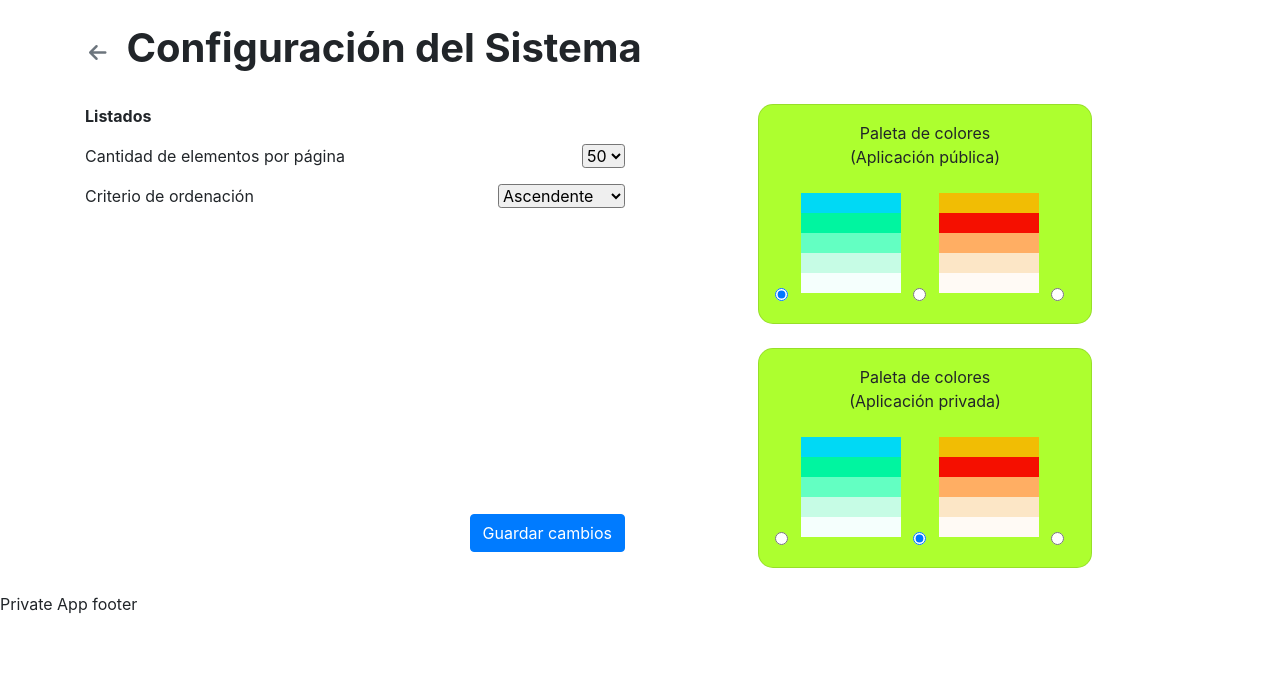
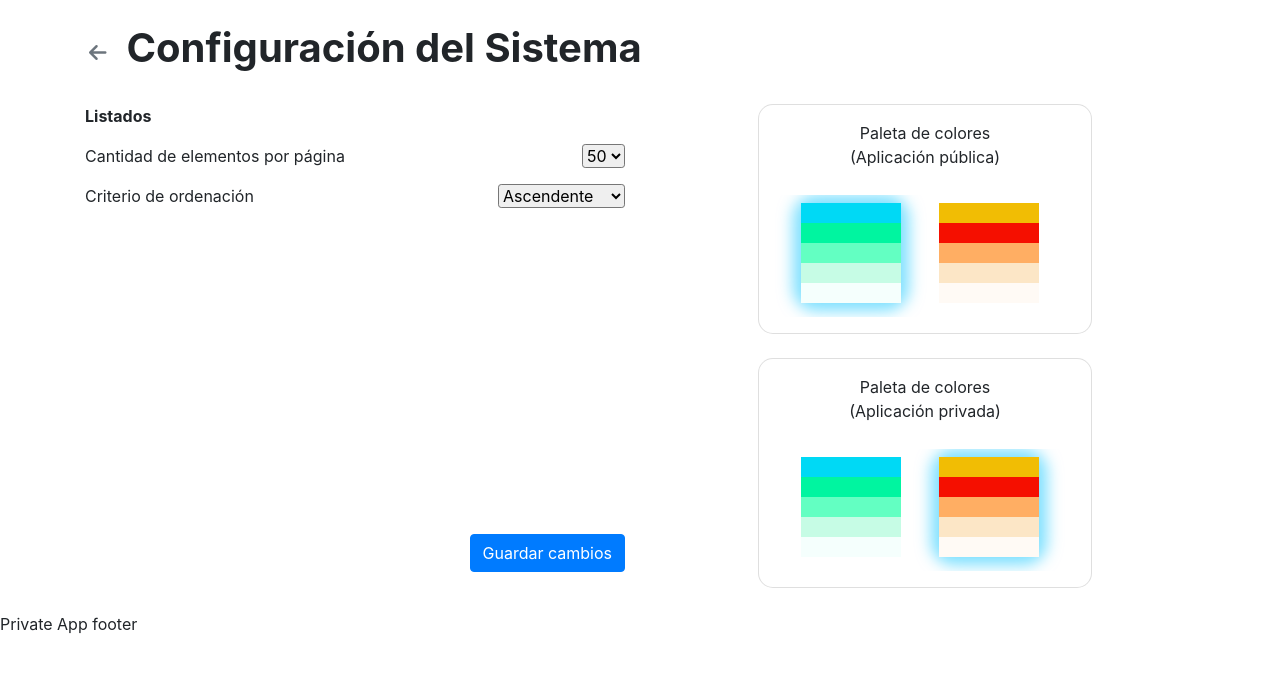
Before and after one commit to DavidScoffield/InundaSafe-PS1-2021, a Flask app: page /config/ in a window 1280 px wide. Shown: the part 58-731 px from the top of the page. Run offline with Flask 2, Linux system fonts and the light colour scheme; data comes from the database, SQL or seed files in the repository; some libraries are stand-ins or nearby versions.

Commit message:
Modificacion de estilos para la pagina config

```diff
--- a/app/static/config.css
+++ b/app/static/config.css
@@ -1,6 +1,6 @@
 .card {
   border-radius: 15px;
-  background-color: greenyellow;
+  /* background-color: greenyellow; */
 }
 
 .palettes {
@@ -8,27 +8,40 @@
   overflow-y: hidden;
   overflow-x: auto;
   white-space: nowrap;
+  margin-top: 10px;
 }
 
 .palette-color {
-  height: 100px;
+  /* height: 100px; */
   min-width: 100px;
-  border-radius: 50px;
+  border-radius: 15px;
   margin: 8px;
   display: inline-block;
+  cursor: pointer;
 }
 
 .color {
   height: 20px;
-  background-color: red;
 }
 
-.palettes::-webkit-scrollbar {
+.input-radio {
+  visibility: hidden;
+}
+
+.input-radio:checked + .palette-color {
+  box-shadow: 0px 0px 15px 8px #00c3ff83;
+}
+
+/* SCROLL STYLES */
+.palettes::-webkit-scrollbar,
+.select::-webkit-scrollbar {
   -webkit-appearance: none;
 }
 
 .palettes::-webkit-scrollbar-button:increment,
-.palettes::-webkit-scrollbar-button {
+.palettes::-webkit-scrollbar-button,
+.select::-webkit-scrollbar-button:increment,
+.select::-webkit-scrollbar-button {
   display: none;
 }
 
@@ -36,13 +49,19 @@
   height: 10px;
 }
 
-.palettes::-webkit-scrollbar-thumb {
+.select::-webkit-scrollbar:vertical {
+  max-width: 6px;
+}
+
+.palettes::-webkit-scrollbar-thumb,
+.select::-webkit-scrollbar-thumb {
   background-color: #b0b0b0;
   border-radius: 20px;
   /* border: 2px solid #d8d8d8; */
 }
 
-.palettes::-webkit-scrollbar-track {
+.palettes::-webkit-scrollbar-track,
+.select::-webkit-scrollbar-track {
   border-radius: 10px;
-  background-color: #3f3f3f60;
+  background-color: #3f3f3f38;
 }
```
